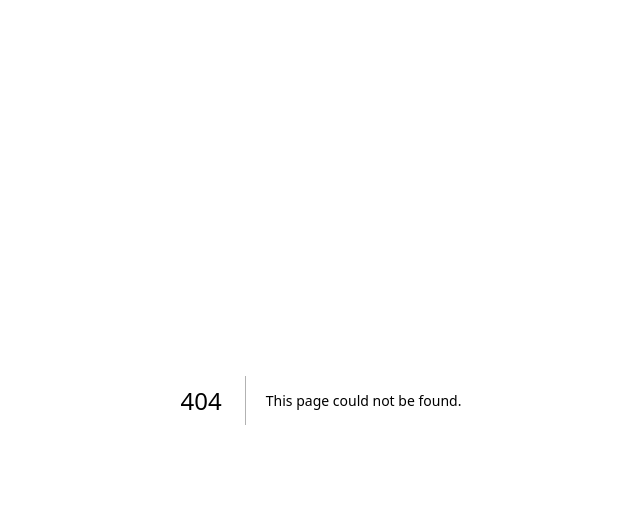
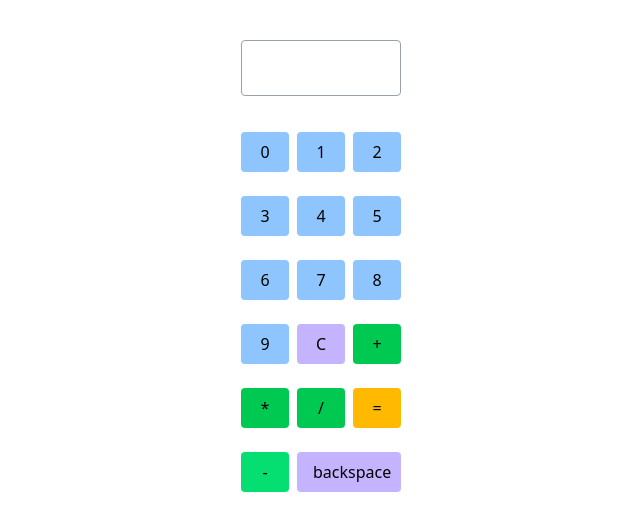
Before and after one commit to AgostinhoAlves15/introducao-nextjs, a Next.js app: page /atv in a window 1280 px wide. Before the commit this address had no page. Shown: the top 530 px of the page, without its empty margins (319-959 px from the left). Built offline with nearby package versions, Linux system fonts and the light colour scheme.

Commit message:
feat: criação de uma calculadora

```diff
--- /dev/null
+++ b/src/app/atv/page.tsx
@@ -0,0 +1,9 @@
+import MiniDisplay from "@/components/MiniDisplay"
+export default function atv_page() {
+
+    return (
+        <div>
+            <MiniDisplay/>
+        </div>
+    )
+}
--- a/src/app/globals.css
+++ b/src/app/globals.css
@@ -17,8 +17,6 @@
   margin-top: 16px;
   padding: 8px 16px;
   border: none;
-  background-color: #333;
-  color: white;
   cursor: pointer;
   border-radius: 4px;
 }
--- /dev/null
+++ b/src/components/MiniDisplay.tsx
@@ -0,0 +1,187 @@
+"use client"
+import { useState } from "react"
+
+
+export default function MiniDisplay() {
+
+    const [display, setDisplay] = useState("")
+
+    const backspace = () => {
+        setDisplay(display.slice(0,-1))
+    }
+
+    // string = "olá mundo"
+    // string.includes("45") -> false
+
+    const calculate = () => {
+        if(display.includes("+")){
+            sun()
+        } else if(display.includes("-")){
+            subtraction()
+        } else if(display.includes("*")) {
+            product()
+        } else if(display.includes("/")) {
+            division()
+        } else {
+            alert("Operação inválida")
+        }
+    }
+
+    const sun = () => {
+        const values = display.split("+") //"55+67" -> ["1", "2", "3", "4"]
+
+        const result = values.reduce(
+            (acumuladora, valorAtual) => acumuladora + Number(valorAtual),
+            0
+        )
+        setDisplay(String(result))
+    }
+
+    // Fução para a operação de Subtração
+    const subtraction = () => {
+        const values = display.split("-") //"55+67" -> ["1", "1"]
+        const numberValues = values.map((value)=>Number(value))// [1, 1]
+
+        const result = numberValues.reduce(
+            (acumuladora, valorAtual) => acumuladora - valorAtual
+
+        )
+        setDisplay(String(result))
+    }
+    // Fução para a operação de Multiplicação
+    const product = () => {
+        const values = display.split("*") //"55+67" -> ["1", "1"]
+        const numberValues = values.map((value)=>Number(value))// [1, 1]
+
+        const result = numberValues.reduce(
+            (acumuladora, valorAtual) => acumuladora * valorAtual
+
+        )
+        setDisplay(String(result))
+    }
+
+    // Fução para a operação de Divisão
+    const division = () => {
+        const values = display.split("/") //"55+67" -> ["1", "1"]
+        const numberValues = values.map((value)=>Number(value))// [1, 1]
+
+        const result = numberValues.reduce(
+            (acumuladora, valorAtual) => acumuladora / valorAtual
+
+        )
+        setDisplay(String(result))
+    }
+
+    return (
+        <div className="flex flex-col items-center my-10">
+
+            {/* display */}
+            <div className="flex justify-center overflow-x-auto
+                items-center border border-gray-400 rounded
+                p-2 w-40 h-14 text-center text-xl">
+                {display}
+            </div>
+
+            {/* teclado numérico */}
+            <div className="grid grid-cols-3 gap-2 w-40 h-40 mt-5">
+                <button
+                className="bg-blue-300 p-2 rounded"
+                onClick={() =>{ setDisplay(display + "0") }}
+                >
+                    0
+                </button>
+                <button
+                onClick={() =>{ setDisplay(display + "1") }}
+                className="bg-blue-300 p-2 rounded">
+                    1
+                </button>
+                <button
+                onClick={() =>{ setDisplay(display + "2") }}
+                className="bg-blue-300 p-2 rounded">
+                    2
+                </button>
+                <button
+                onClick={() =>{ setDisplay(display + "3") }}
+                className="bg-blue-300 p-2 rounded">
+                    3
+                </button>
+                <button
+                onClick={() =>{ setDisplay(display + "4") }}
+                className="bg-blue-300 p-2 rounded">
+                    4
+                </button>
+                <button
+                onClick={() =>{ setDisplay(display + "5") }}
+                className="bg-blue-300 p-2 rounded">
+                    5
+                </button>
+                <button
+                onClick={() =>{ setDisplay(display + "6") }}
+                className="bg-blue-300 p-2 rounded">
+                    6
+                </button>
+                <button
+                onClick={() =>{ setDisplay(display + "7") }}
+                className="bg-blue-300 p-2 rounded">
+                    7
+                </button>
+                <button
+                onClick={() =>{ setDisplay(display + "8") }}
+                className="bg-blue-300 p-2 rounded">
+                    8
+                </button>
+                <button
+                onClick={() =>{ setDisplay(display + "9") }}
+                className="bg-blue-300 p-2 rounded">
+                    9
+                </button>
+
+                <button
+                onClick={() =>{ setDisplay("")}}
+                className="bg-violet-300 p-2 rounded">
+                 C
+                </button>
+
+                {/* Botão Soma */}
+                <button
+                onClick={() =>{setDisplay(`${display}+`)}}
+                className="bg-green-500 p-2 rounded">
+                 +
+                </button>
+
+                {/* Botão Multiplicação */}
+                <button
+                onClick={() =>{setDisplay(`${display}*`)}}
+                className="bg-green-500 p-2 rounded">
+                 *
+                </button>
+
+                {/* botão de divisão */}
+                <button
+                onClick={() =>{setDisplay(`${display}/`)}}
+                className="bg-green-500 p-2 rounded">
+                 /
+                </button>
+
+                <button
+                onClick={() =>{calculate()}}
+                className="bg-amber-400 p-2 rounded">
+                 =
+                </button>
+
+                <button
+                onClick={() =>{setDisplay(`${display}-`)}}
+                className="bg-green-400 p-2 rounded">
+                 -
+                </button>
+
+                <button
+                onClick={() =>{backspace()}}
+                className="bg-violet-300 p-2 rounded col-span-2">
+                 backspace
+                </button>
+            </div>
+
+        </div>
+    )
+}
```
